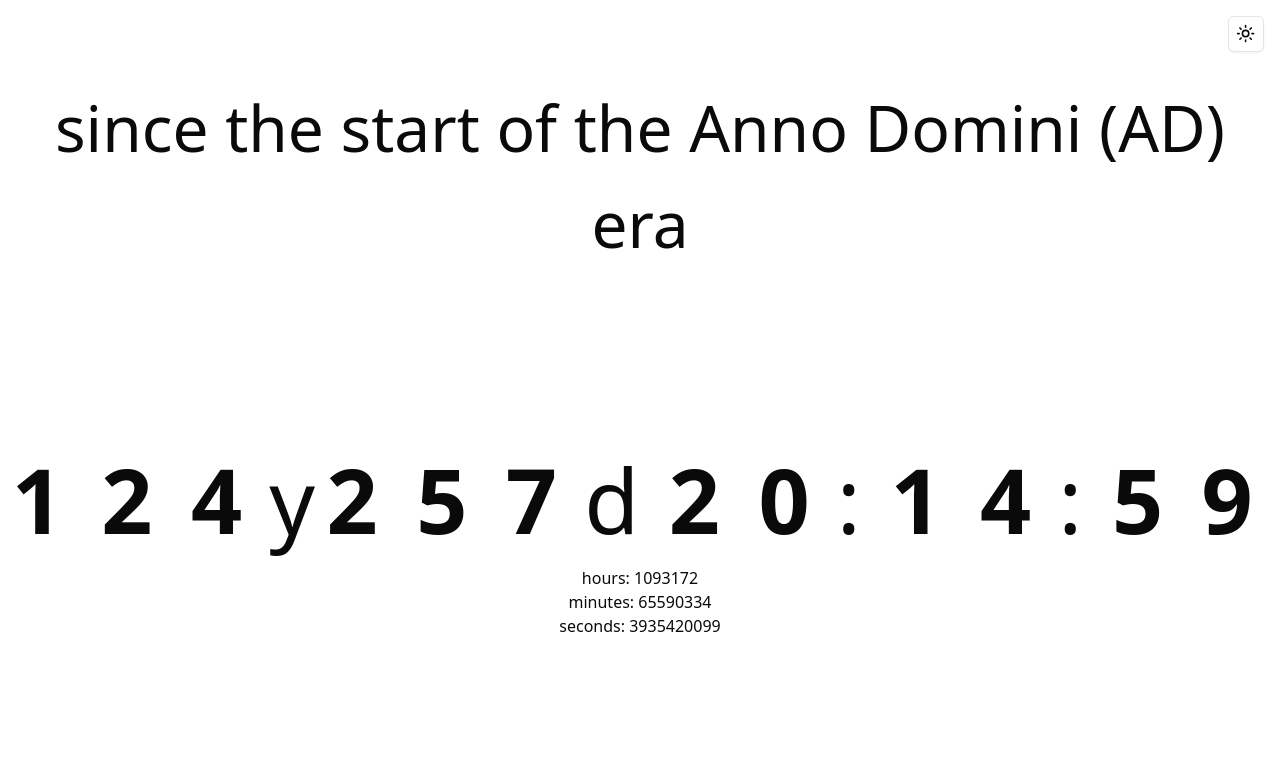
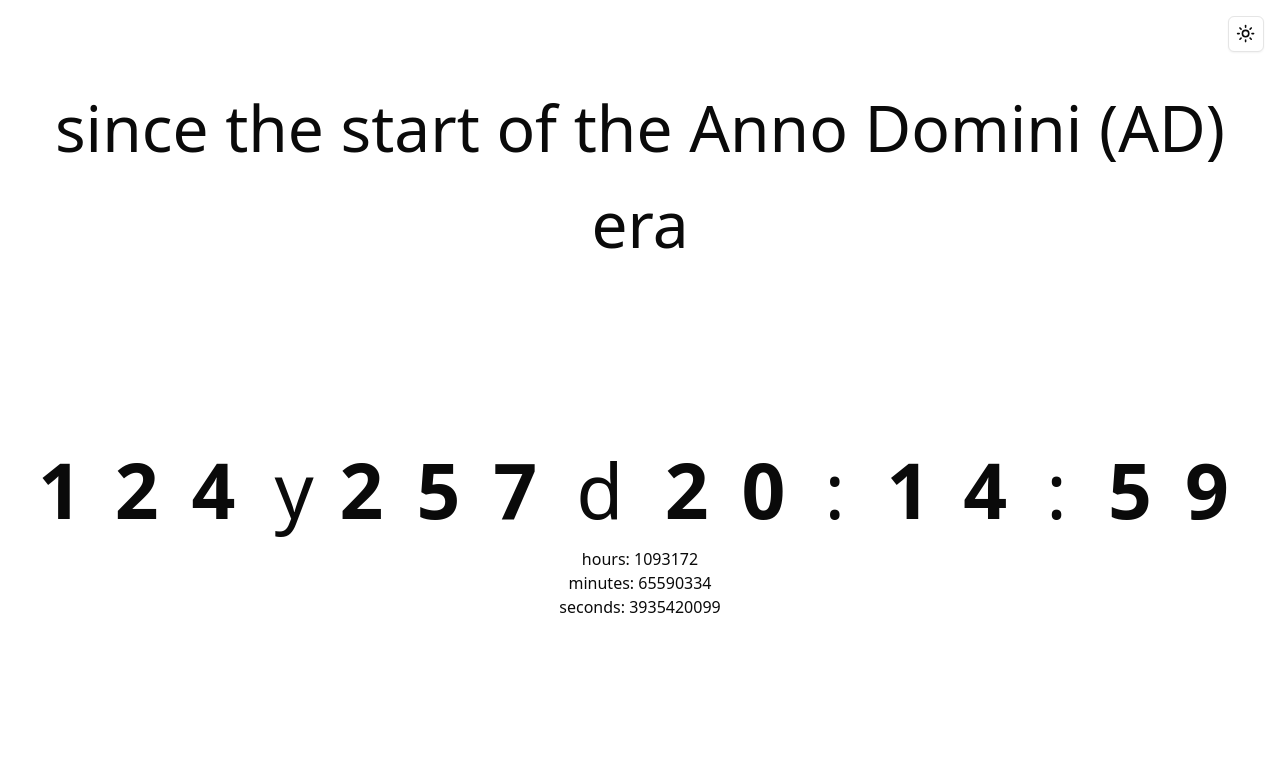
Before and after one commit to sirLisko/countdown, a React (Vite) app: page / in a window 1280 px wide. Shown: the top 779 px of the page. Built offline with nearby package versions, Linux system fonts and the light colour scheme.

Commit message:
chore: improved seo

```diff
--- a/index.html
+++ b/index.html
@@ -3,12 +3,13 @@
 
 <head>
   <meta charset="utf-8" />
-  <link rel="shortcut icon" href="/favicon.ico" />
+  <link rel="icon" type="image/svg+xml" href="/favicon.svg">
   <meta name="viewport" content="width=device-width, initial-scale=1" />
   <meta name="theme-color" content="#000000" />
   <link rel="manifest" href="/manifest.json" />
-  <link href="https://fonts.googleapis.com/css?family=Orbitron" rel="stylesheet" />
-  <title>Fancy Countdown</title>
+  <title>Countdown by sirlisko</title>
+  <meta name="description"
+    content="Create customizable countdowns with ease. Track both future and past events with dynamic titles and flexible options. Perfect for events, deadlines, and personal milestones." />
 </head>
 
 <body>
--- a/src/App.tsx
+++ b/src/App.tsx
@@ -11,7 +11,7 @@ const App = () => (
         <ModeToggle />
       </div>
       <div className="min-h-screen flex flex-col">
-        <main className="container mx-auto flex-1">
+        <main className="container mx-auto flex-1 px-3">
           <CountdownPage />
           <Toaster />
         </main>
--- a/src/components/Counter/Countdown.tsx
+++ b/src/components/Counter/Countdown.tsx
@@ -9,7 +9,7 @@ const Countdown = ({ from, to, filters, isInverted }: CountdownFromString) => {
   const { years, days, hours, minutes, seconds } = getTimeDifferences(to, from);
   return (
     <div style={{ margin: "20vh auto" }}>
-      <div className="text-[7vw] flex">
+      <div className="text-[6vw] flex">
         {years > 0 && (
           <>
             <FlipNumbers number={years} isInverted={isInverted} />y
```
Also changed, not shown: public/favicon.svg (added), public/manifest.json, public/robots.txt (added), 1 other file (tests, documents, lock files or other folders).
